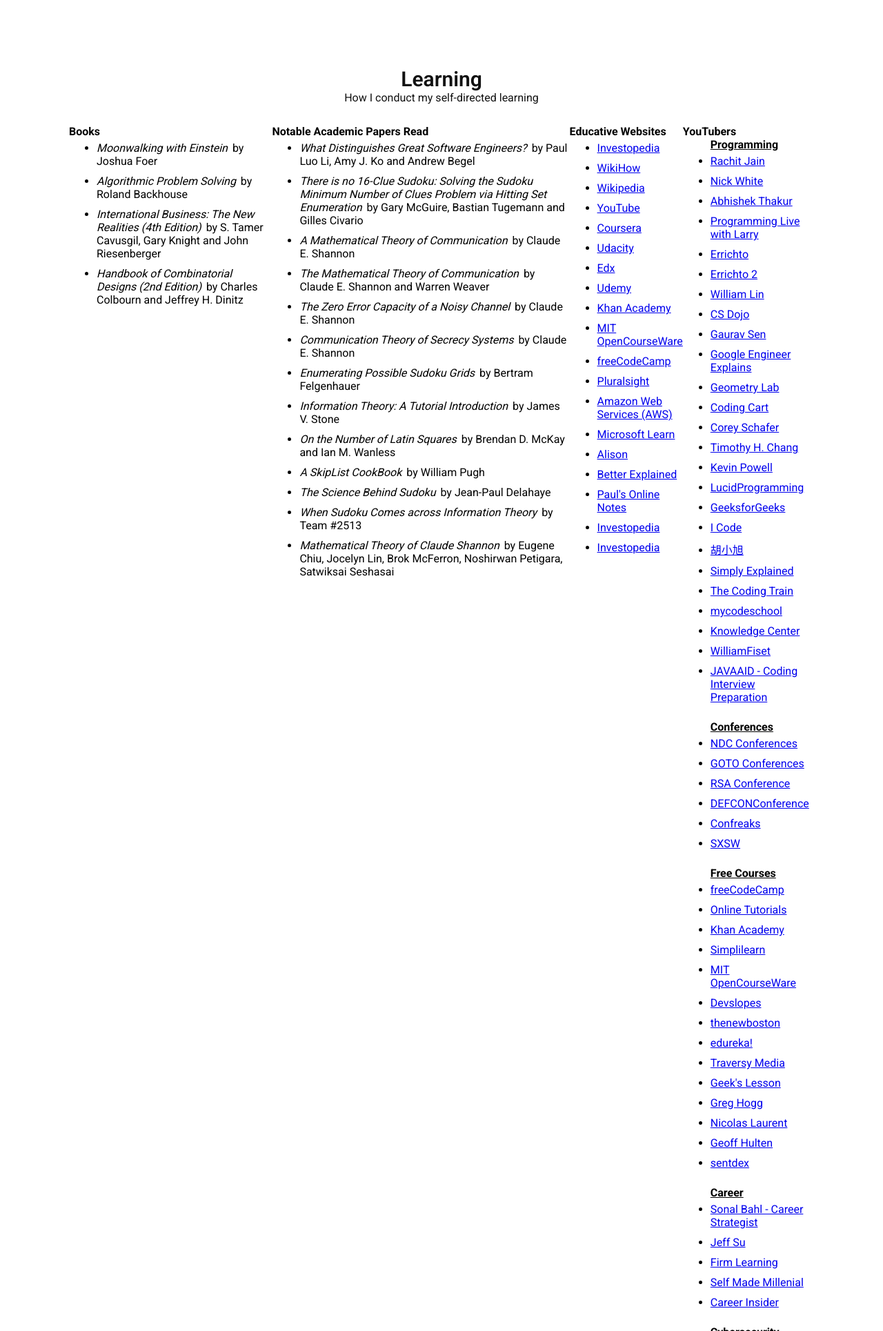
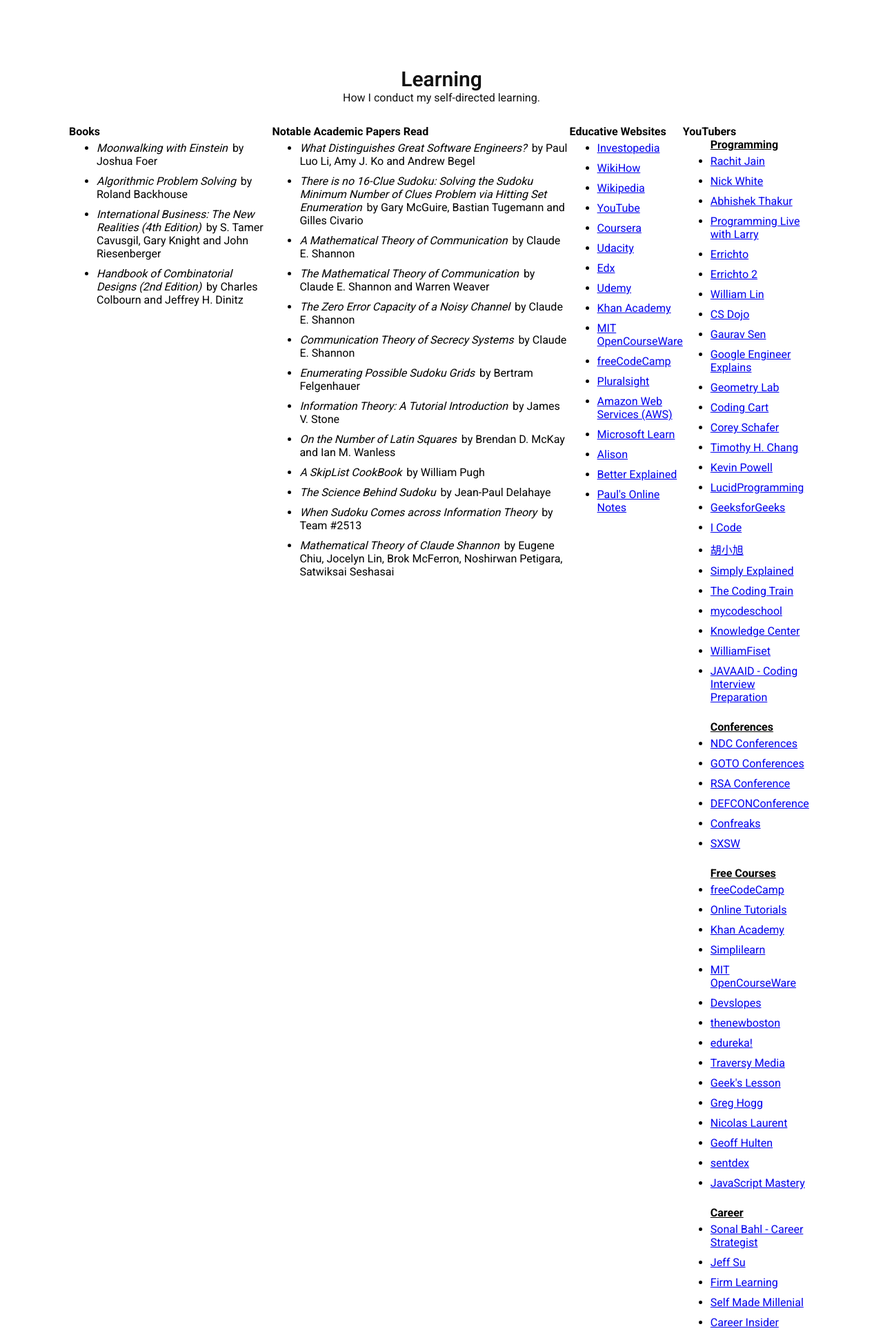
Before and after one commit to wiknwo/wiknwo.github.io, a plain HTML site: page index.html in a window 1280 px wide. Shown: the part 8780-10709 px from the top of the page at 69% size. Drawn offline with nearby package versions, Linux system fonts and the light colour scheme; a script that the page names is missing.

Commit message:
Added JavaScript Mastery to free courses section

```diff
--- a/index.html
+++ b/index.html
@@ -688,7 +688,7 @@
         <section class="learning" id="learning">
             <div class="heading">
                 <h2>Learning</h2>
-                <p>How I conduct my self-directed learning</p>
+                <p>How I conduct my self-directed learning.</p>
             </div>
             <div class="content">
                 <div class="learningBx">
@@ -743,8 +743,6 @@
                         <li><a href="https://alison.com/">Alison</a></li>
                         <li><a href="https://betterexplained.com/">Better Explained</a></li>
                         <li><a href="https://tutorial.math.lamar.edu/">Paul's Online Notes</a></li>
-                        <li><a href="https://www.investopedia.com/">Investopedia</a></li>
-                        <li><a href="https://www.investopedia.com/">Investopedia</a></li>
                     </ul>
                 </div>
                 <br>
@@ -760,7 +758,7 @@
                         <li><a href="https://www.youtube.com/channel/UCBr_Fu6q9iHYQCh13jmpbrg">Errichto</a></li>
                         <li><a href="https://www.youtube.com/channel/UC2D_ekI79trchAxgRq5mwpQ">Errichto 2</a></li>
                         <li><a href="https://www.youtube.com/channel/UCKuDLsO0Wwef53qdHPjbU2Q">William Lin</a></li>
-                        <li><a href="https://www.youtube.com/channel/UCxX9wt5FWQUAAz4UrysqK9Ahttps://www.youtube.com/channel/UCxX9wt5FWQUAAz4UrysqK9A">CS Dojo</a></li>
+                        <li><a href="https://www.youtube.com/channel/UCxX9wt5FWQUAAz4UrysqK9A">CS Dojo</a></li>
                         <li><a href="https://www.youtube.com/channel/UCRPMAqdtSgd0Ipeef7iFsKw">Gaurav Sen</a></li>
                         <li><a href="https://www.youtube.com/channel/UClPLjM6vk6sjd1OuFSoxx-Q">Google Engineer Explains</a></li>
                         <li><a href="https://www.youtube.com/user/geomalgorithms">Geometry Lab</a></li>
@@ -802,6 +800,7 @@
                         <li><a href="https://www.youtube.com/channel/UCFmXbkS1GpMEikDZjhKRkKQ">Nicolas Laurent</a></li>
                         <li><a href="https://www.youtube.com/channel/UCgB8ZRxfGYzIf8fadYJMQZA">Geoff Hulten</a></li>
                         <li><a href="https://www.youtube.com/user/sentdex">sentdex</a></li>
+                        <li><a href="https://www.youtube.com/channel/UCmXmlB4-HJytD7wek0Uo97A">JavaScript Mastery</a></li>
                         <br>
                         <b><u>Career</u></b>
                         <li><a href="https://www.youtube.com/channel/UCuY0tWGuwCI8SI9FFk60zPg">Sonal Bahl - Career Strategist</a></li>
```
